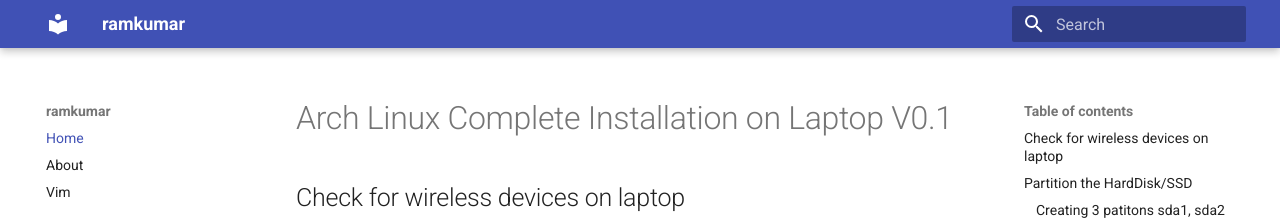
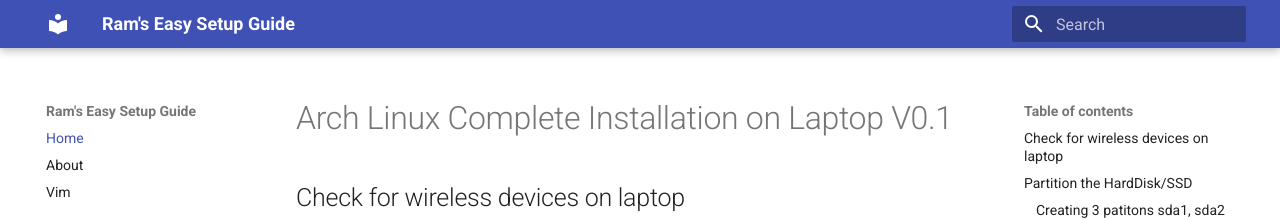
Before and after one commit to ram19890/premnathenterprises.com, an MkDocs documentation site: the page built from docs/index.md, in a window 1280 px wide. Shown: the top 220 px of the page. Built offline with MkDocs 1.6.1 and Material for MkDocs 9.7.7, drawn with Linux system fonts in a browser that asks for light colours.

Commit message:
site name changed

```diff
--- a/mkdocs.yml
+++ b/mkdocs.yml
@@ -1,4 +1,4 @@
-site_name: ramkumar
+site_name: Ram's Easy Setup Guide
 theme:
     name: material
 nav:
```
